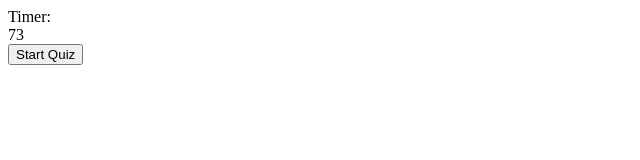
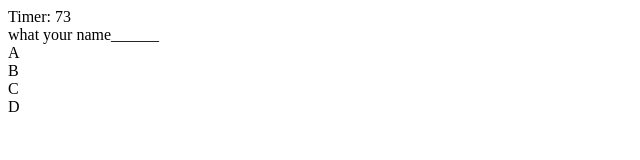
Before and after one commit to normaed11/funtimedquiz, a plain HTML site: page index.html in a window 1280 px wide. Both pictures are taken after a click on the button "Start Quiz". Shown: the whole page, without its empty margins (0-640 px from the left). Drawn offline with Linux system fonts and the light colour scheme.

Commit message:
question display and display none

```diff
--- a/assets/css/style.css
+++ b/assets/css/style.css
@@ -0,0 +1,3 @@
+#quiz>div {
+    display: none;
+}
--- a/assets/js/script.js
+++ b/assets/js/script.js
@@ -15,6 +15,9 @@ var timer = 75;
 // Starts timer and quiz questions
 function startQuiz() {
     startTimer();
+    document.getElementById("question1").style.display = "block";
+    document.getElementById("startbutton").style.display = "none";
+
 }
 // decrease timer by one every second and display
 function startTimer() {
--- a/index.html
+++ b/index.html
@@ -5,15 +5,33 @@
     <meta charset="UTF-8">
     <meta http-equiv="X-UA-Compatible" content="IE=edge">
     <meta name="viewport" content="width=device-width, initial-scale=1.0">
+    <link href="./assets/css/style.css" rel="stylesheet">
     <title>Fun Timed Quiz</title>
 </head>
 
 <body>
     <div id="timer">
-        Timer: <div id="seconds"></div>
+        Timer: <span id="seconds"></span>
     </div>
     <div id="quiz">
-        <button onclick="startQuiz()">Start Quiz</button>
+        <button id="startbutton" onclick="startQuiz()">Start Quiz</button>
+        <div id="question1">
+            <div class="question">what your name______</div>
+            <div class="options">
+                <div class="option" onclick="isCorrect(false)">A</div>
+                <div class="option" onclick="isCorrect(false)">B</div>
+                <div class="option" onclick="isCorrect(true)">C</div>
+                <div class="option" onclick="isCorrect(false)">D</div>
+            </div>
+        </div>
+        <div id="question2">
+        </div>
+        <div id="question3">
+        </div>
+        <div id="question4">
+        </div>
+        <div id="question5">
+        </div>
     </div>
 
     <script src="./assets/js/script.js"></script>
```
